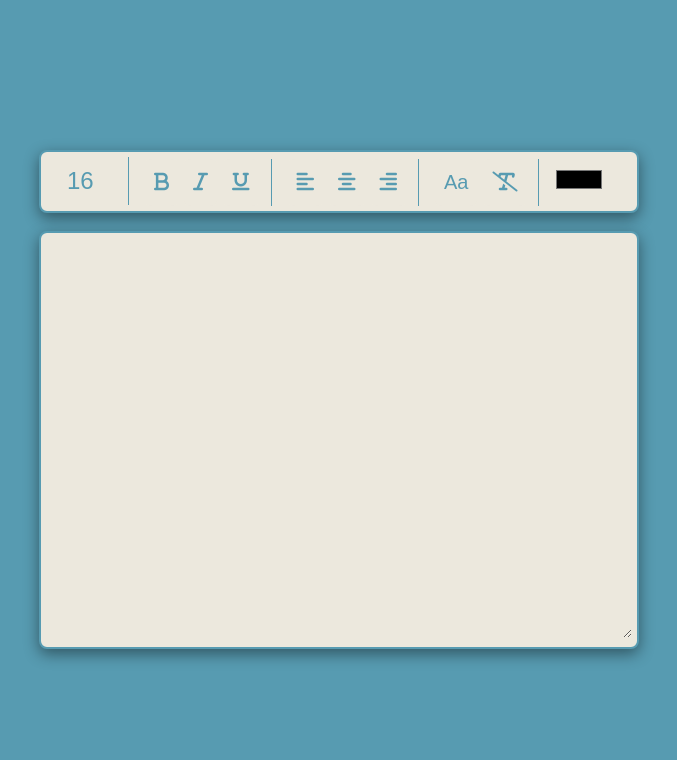
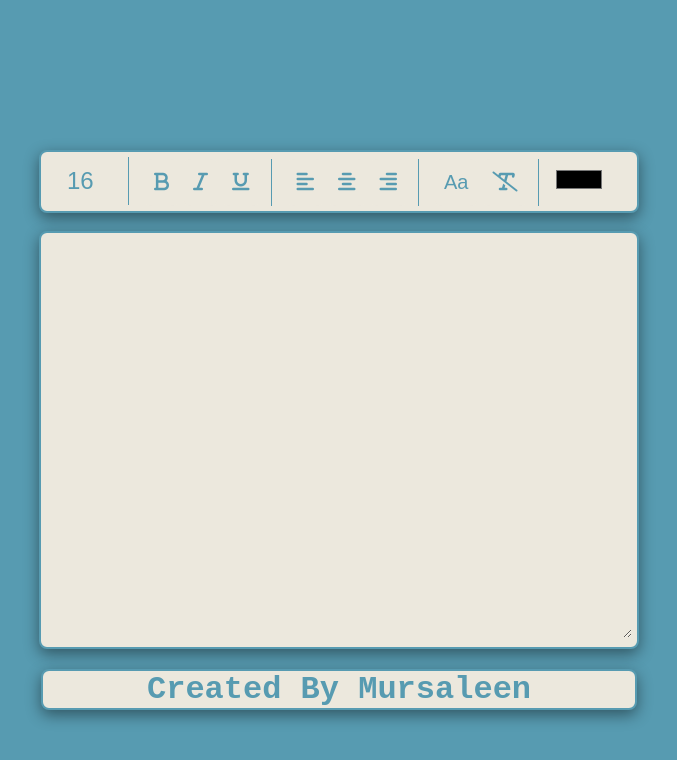
Before and after one commit to Mursaleen00/MS_Word, a plain HTML site: page index.html in a window 1280 px wide. Shown: the whole page, without its empty margins (301-978 px from the left). Drawn offline with Linux system fonts and the light colour scheme.

Commit message:
MS-Word Completed 1

```diff
--- a/style.css
+++ b/style.css
@@ -95,3 +95,14 @@ textarea {
   outline: none;
 
 }
+
+h1{
+    text-align: center;
+    background-color: #ece8dd;
+    margin: 2px;
+    border-radius: 8px;
+    border: 2px solid #579bb1;
+    box-shadow: 0px 5px 15px rgba(0, 0, 0, 0.439);
+    color: #579bb1;
+    font-family: 'Courier New', Courier, monospace;
+}
```
Also changed, not shown: index.html (+3 -1 lines).
